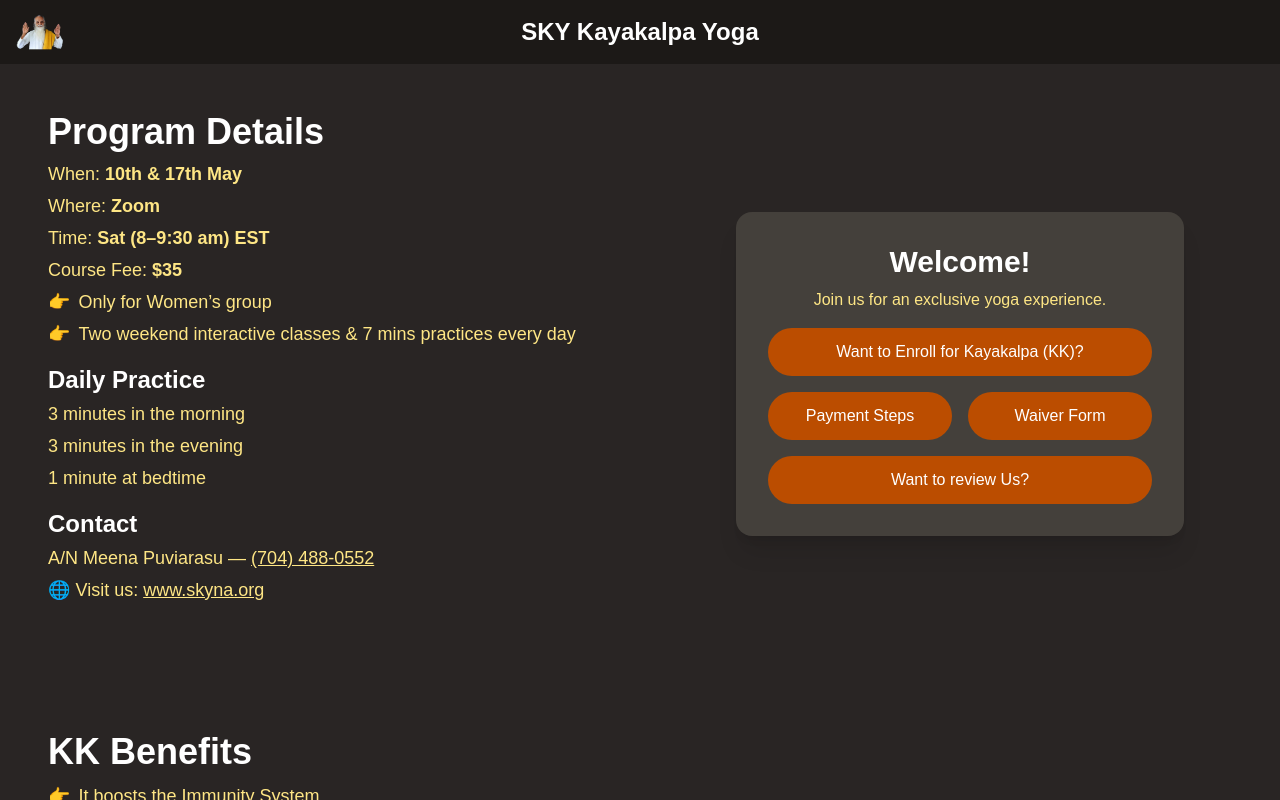
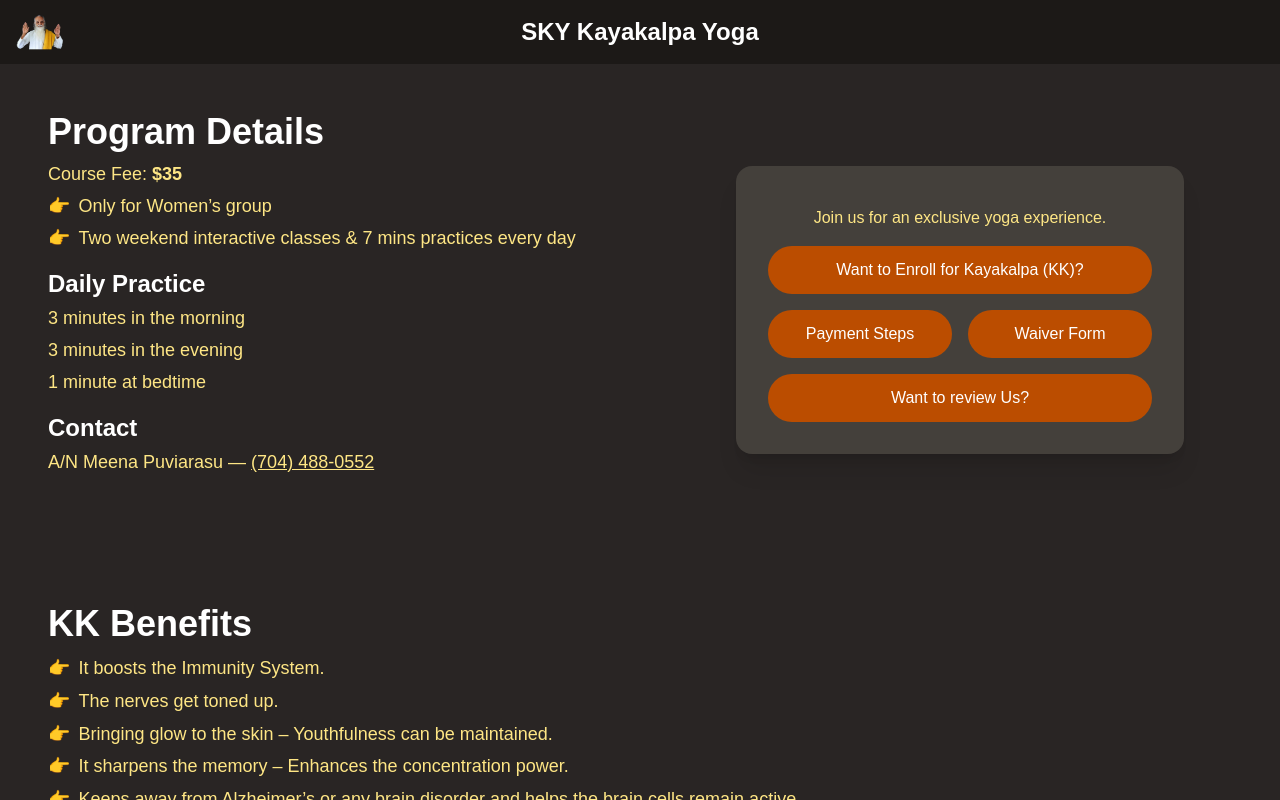
Before and after one commit to Itz-Viggy/Yoga-Registration, a Next.js app: page /kkhome in a window 1280 px wide. Built offline with nearby package versions, Linux system fonts and the light colour scheme.

Commit message:
Redundant Stuff

```diff
--- a/src/app/kkhome/page.tsx
+++ b/src/app/kkhome/page.tsx
@@ -61,15 +61,7 @@ export default function HomePage() {
               <h4 className="text-2xl md:text-4xl font-bold text-white mb-2">
                 Program Details
               </h4>
-              <p>
-                When: <span className="font-semibold">10th & 17th May</span>
-              </p>
-              <p>
-                Where: <span className="font-semibold">Zoom</span>
-              </p>
-              <p>
-                Time: <span className="font-semibold">Sat (8–9:30 am) EST</span>
-              </p>
+
               <p>
                 Course Fee: <span className="font-semibold">$35</span>
               </p>
@@ -103,17 +95,7 @@ export default function HomePage() {
                   (704) 488‑0552
                 </a>
               </p>
-              <p className="mt-1">
-                🌐 Visit us:{' '}
-                <a
-                  href="https://www.skyna.org"
-                  target="_blank"
-                  rel="noopener noreferrer"
-                  className="underline hover:text-white"
-                >
-                  www.skyna.org
-                </a>
-              </p>
+
             </div>
           </section>
 
@@ -121,7 +103,7 @@ export default function HomePage() {
           <section className="w-full md:w-1/2 bg-stone-800 p-6 flex items-center justify-center">
             <div className="w-full max-w-md bg-stone-700 p-8 rounded-2xl shadow-xl text-center space-y-4">
               <h3 className="text-2xl md:text-3xl font-bold text-white mb-2">
-                Welcome!
+
               </h3>
               <p className="text-amber-200 mb-4 text-sm md:text-base">
                 Join us for an exclusive yoga experience.
--- a/src/app/page.tsx
+++ b/src/app/page.tsx
@@ -21,7 +21,7 @@ export default function HomePage() {
           />
         </div>
         <h1 className="text-2xl font-bold text-white text-center">
-          SKY Kayakalpa Yoga
+          SKY Yoga
         </h1>
       </header>
 
@@ -67,7 +67,7 @@ export default function HomePage() {
                   <span className="font-bold">Women's Kayakalpa Practices</span>
                 </p>
                 <p>
-                  When: <span className="font-semibold">TBD</span>
+                  When: <span className="font-semibold">November 2025</span>
                 </p>
                 <p>
                   Where: <span className="font-semibold">Zoom</span>
```
